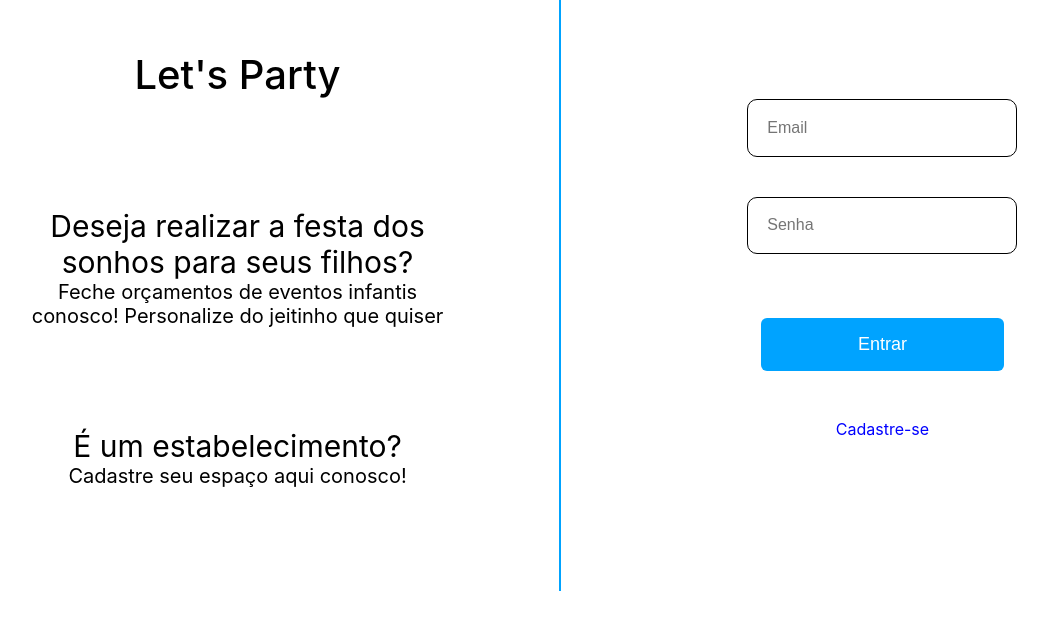
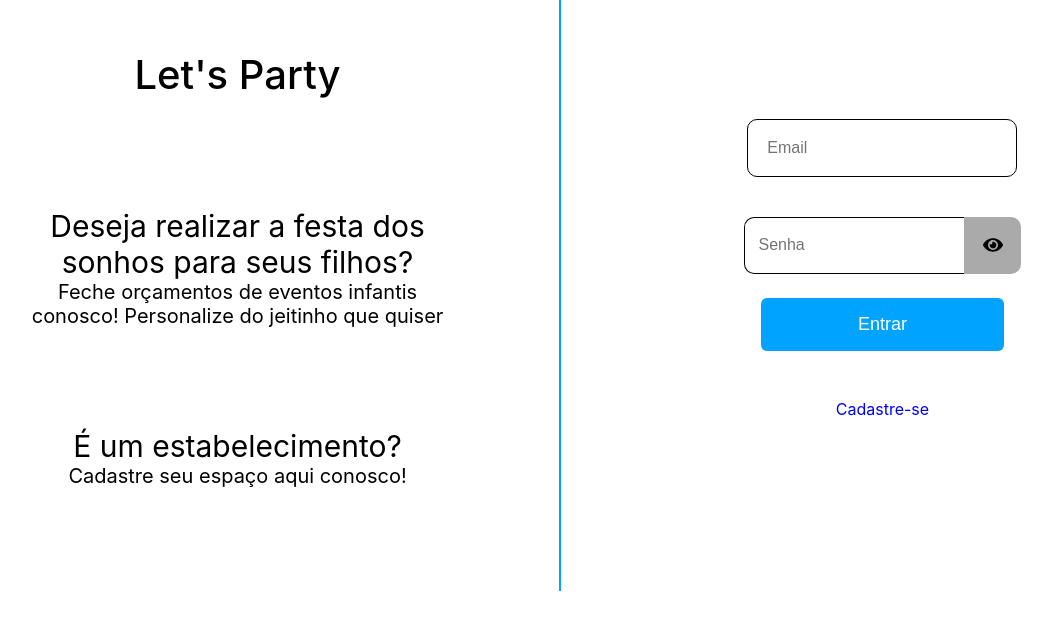
Before and after one commit to JoaoVitorCFRamos/LetsParty-frontend, a React (Create React App) app: page /login in a window 1280 px wide. Shown: the part 131-760 px from the top of the page, without its empty margins (80-1132 px from the left). Built offline with nearby package versions, Linux system fonts and the light colour scheme.

Commit message:
Register Customer and Show password

```diff
--- a/package.json
+++ b/package.json
@@ -11,9 +11,11 @@
     "@types/react": "^18.0.0",
     "@types/react-dom": "^18.0.0",
     "axios": "^0.27.2",
+    "jsonwebtoken": "^8.5.1",
     "jwt-decode": "^3.1.2",
     "react": "^18.2.0",
     "react-dom": "^18.2.0",
+    "react-icons": "^4.4.0",
     "react-router-dom": "^6.3.0",
     "react-scripts": "5.0.1",
     "typescript": "^4.4.2",
--- a/src/pages/LoginCustomer/index.tsx
+++ b/src/pages/LoginCustomer/index.tsx
@@ -1,16 +1,32 @@
 import { Link, useNavigate } from "react-router-dom";
+
+//states
+import { ChangeEvent, useEffect, useState } from "react";
+
+//Pages
 import "./style.css";
-import { ChangeEvent, useEffect, useState } from "react";
 import { useAuth } from "../../contexts/AuthContext";
 
+//icons
+import { FaEye } from "react-icons/fa";
+
 export const LoginCustomer = () => {
+  //hooks
   const [fields, setFields] = useState({
     email: "",
     password: "",
   });
+  const [passwordType, setPasswordType] = useState("password");
+  const { signInCustomer, signed, user } = useAuth();
   const navigate = useNavigate();
-  const { signInCustomer, signed, user } = useAuth();
 
+  useEffect(() => {
+    if (signed && user?.role === "CUSTOMER") {
+      navigate("/platform");
+    }
+  }, [signed, navigate, user?.role]);
+
+  //functions
   const onChangeField =
     (field: string) =>
     (event: ChangeEvent<HTMLInputElement | HTMLTextAreaElement>) => {
@@ -19,14 +35,16 @@ export const LoginCustomer = () => {
 
   const handleLogin = async () => {
     await signInCustomer(fields);
-    navigate('/platform')
+    navigate("/platform");
   };
 
-  useEffect(() => {
-    if(signed && user?.role === 'CUSTOMER') {
-      navigate('/platform')
+  const togglePassword = () => {
+    if (passwordType === "password") {
+      setPasswordType("text");
+      return;
     }
-  }, [signed, navigate, user?.role])
+    setPasswordType("password");
+  };
 
   return (
     <div className="login-mainDiv">
@@ -49,19 +67,26 @@ export const LoginCustomer = () => {
         </div>
       </div>
       <div className="login-division"></div>
-      <div className="login-rightSide">
+      <div className="loginCustomer-rightSide">
         <input
+          className="loginCustomer-inputEmail"
           type="text"
           placeholder="Email"
           onChange={onChangeField("email")}
           value={fields.email}
         />
-        <input
-          type="text"
-          placeholder="Senha"
-          onChange={onChangeField("password")}
-          value={fields.password}
-        />
+        <div className="loginCustomer-divPasswordInput">
+          <input
+            type={passwordType}
+            placeholder="Senha"
+            onChange={onChangeField("password")}
+            value={fields.password}
+          />
+          <div onClick={togglePassword} className="loginCustomer-divIcon">
+            <FaEye size={20} />
+          </div>
+        </div>
+        {/* <label onClick={togglePassword}> mostrar senha Teste</label> */}
         <button className="login-loginButton" onClick={handleLogin}>
           Entrar
         </button>
--- a/src/pages/LoginCustomer/style.css
+++ b/src/pages/LoginCustomer/style.css
@@ -45,7 +45,7 @@
   margin-top: 10vh;
 }
 
-.login-rightSide {
+.loginCustomer-rightSide {
   width: 49%;
   height: 80vh;
   display: flex;
@@ -55,13 +55,41 @@
   margin-top: 10vh;
 }
 
-.login-rightSide input {
+.loginCustomer-inputEmail {
   width: 18vw;
   padding: 3%;
   margin-bottom: 5vh;
   border: 1px solid black;
   border-radius: 10px;
   font-size: 16px;
+}
+
+.loginCustomer-divPasswordInput {
+  display: flex;
+  flex-direction: row;
+  justify-content: center;
+}
+
+.loginCustomer-divPasswordInput input {
+  width: 15vw;
+  padding: 6%;
+  border: 1px solid black;
+  border-top-left-radius: 10px;
+  border-bottom-left-radius: 10px;
+  border-right: 0px solid;
+  font-size: 16px;
+}
+
+.loginCustomer-divIcon {
+  width: 3vw;
+  display: flex;
+  align-items: center;
+  padding: 8%;
+  border-top-right-radius: 10px;
+  border-bottom-right-radius: 10px;
+  /* border: 1px solid black; */
+  background-color: #aaaaaa;
+  cursor: pointer;
 }
 
 .login-loginButton {
@@ -80,5 +108,5 @@
 .login-link {
   text-decoration: none;
   color: Blue;
-  cursor: pointer;
+  cursor: pointer !important;
 }
--- a/src/pages/Register/index.tsx
+++ b/src/pages/Register/index.tsx
@@ -1,41 +1,129 @@
-import { Link } from "react-router-dom";
-import "./style.css"
+import { ChangeEvent, useState } from "react";
+import { Link, useNavigate } from "react-router-dom";
+import api from "../../services/api";
+
+//Pages
+import "./style.css";
 
 export const Register = () => {
+  const [fields, setFields] = useState({
+    fullName: "",
+    email: "",
+    password: "",
+    cpf: "",
+    name: "",
+    emailCompany: "",
+    passwordCompany: "",
+    cnpj: "",
+    endereco: "",
+  });
+
+  const navigate = useNavigate();
+
+  const onChangeFields =
+    (field: string) =>
+    (event: ChangeEvent<HTMLInputElement | HTMLTextAreaElement>) => {
+      setFields({ ...fields, [field]: event.target.value });
+    };
+
+  const registerCustomer = () => {
+    api.post("/customers", fields);
+    navigate("/login");
+  };
+
+  const registerCompany = () => {
+    api.post("/companies", fields);
+  };
+
   return (
     <div className="register-mainDiv">
       <div className="register-leftSide">
-        <label className="register-labelSubtitle">Deseja realizar a festa dos sonhos para seus filhos?</label>
+        <label className="register-labelSubtitle">
+          Deseja realizar a festa dos sonhos para seus filhos?
+        </label>
         <div className="register-divFormUser">
           <label>Nome:</label>
-          <input type="text" />
+          <input
+            onChange={onChangeFields("fullName")}
+            value={fields.fullName}
+            type="text"
+          />
           <label>Email:</label>
-          <input type="text" />
-          <label>Nome:</label>
-          <input type="text" />
-          <label>Nome:</label>
-          <input type="text" />
-          <button className="register-registerButton ">Cadastrar</button>
+          <input
+            onChange={onChangeFields("email")}
+            value={fields.email}
+            type="text"
+          />
+          <label>Senha:</label>
+          <input
+            onChange={onChangeFields("password")}
+            value={fields.password}
+            type="password"
+          />
+          <label>CPF:</label>
+          <input
+            onChange={onChangeFields("cpf")}
+            value={fields.cpf}
+            type="text"
+          />
+          <button
+            className="register-registerButton"
+            onClick={registerCustomer}
+          >
+            Cadastrar
+          </button>
         </div>
-        <label>Já possui cadastro? <Link className="register-link" to="/Login">Fazer Login </Link></label>
+        <label>
+          Já possui cadastro?
+          <Link className="register-link" to="/Login">
+            Fazer Login
+          </Link>
+        </label>
       </div>
       <div className="register-division"></div>
       <div className="register-rightSide">
         <label className="register-labelSubtitle">É um estabelecimento?</label>
         <div className="register-divFormEstablishment">
           <label>Nome:</label>
-          <input type="text" />
+          <input
+            onChange={onChangeFields("name")}
+            value={fields.name}
+            type="text"
+          />
           <label>Email:</label>
-          <input type="text" />
+          <input
+            onChange={onChangeFields("emailCompany")}
+            value={fields.emailCompany}
+            type="text"
+          />
           <label>Senha:</label>
-          <input type="text" />
+          <input
+            onChange={onChangeFields("passwordCompany")}
+            value={fields.passwordCompany}
+            type="password"
+          />
           <label>CNPJ:</label>
-          <input type="text" />
+          <input
+            onChange={onChangeFields("cnpj")}
+            value={fields.cnpj}
+            type="text"
+          />
           <label>Endereço:</label>
-          <input type="text" />
-          <button className="register-registerButton ">Cadastrar</button>
+          <input
+            onChange={onChangeFields("endereco")}
+            value={fields.endereco}
+            type="text"
+          />
+          <button className="register-registerButton" onClick={registerCompany}>
+            Cadastrar
+          </button>
         </div>
-        <label>Já possui cadastro? <Link className="register-link" to="/login">Fazer Login </Link></label>
+        <label>
+          Já possui cadastro?{" "}
+          <Link className="register-link" to="/login">
+            Fazer Login{" "}
+          </Link>
+        </label>
       </div>
     </div>
   );
```
Also changed, not shown: 1 other file (tests, documents, lock files or other folders).
